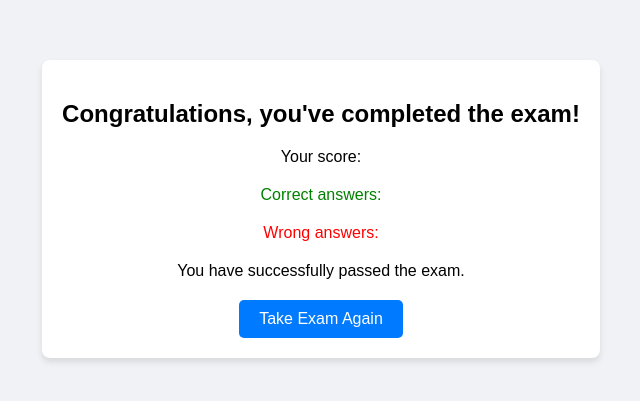
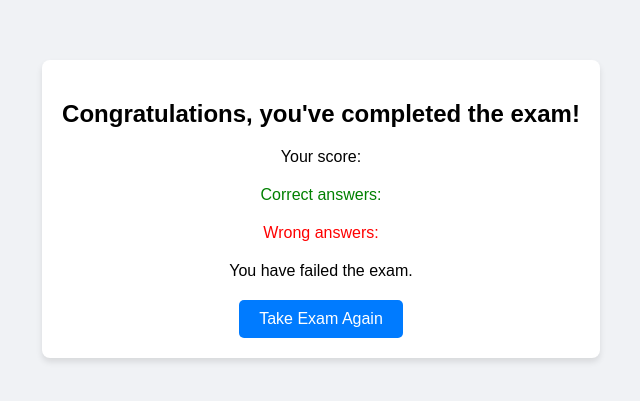
Before and after one commit to Siyad-S/online-exam-system-frontend, a React (Create React App) app: page /result in a window 1280 px wide. Shown: the part 211-612 px from the top of the page, without its empty margins (319-959 px from the left). Built offline with nearby package versions, Linux system fonts and the light colour scheme.

Commit message:
fourth commit

```diff
--- a/src/components/Result/Result.jsx
+++ b/src/components/Result/Result.jsx
@@ -24,13 +24,16 @@ const Result = () => {
           Your score: <span id="score">{markNum}</span>
         </p>
         <p style={{ color: "green" }}>
-          Correct answers:{" "}
-          <span id="correct-score">{correctedNum}</span>
+          Correct answers: <span id="correct-score">{correctedNum}</span>
         </p>
         <p style={{ color: "red" }}>
           Wrong answers: <span id="wrong-score">{incorrectNum}</span>
         </p>
-        <p>You have successfully passed the exam.</p>
+        {markNum > 25 ? (
+          <p>You have successfully passed the exam.</p>
+        ) : (
+          <p>You have failed the exam.</p>
+        )}
         <a href="/">Take Exam Again</a>
       </div>
     </div>
```
